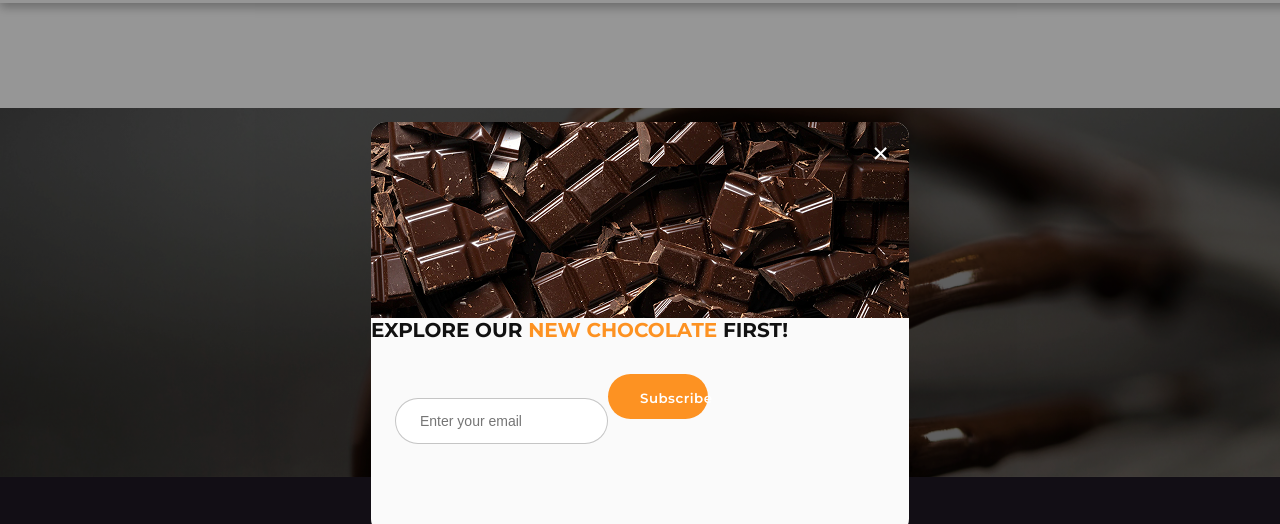
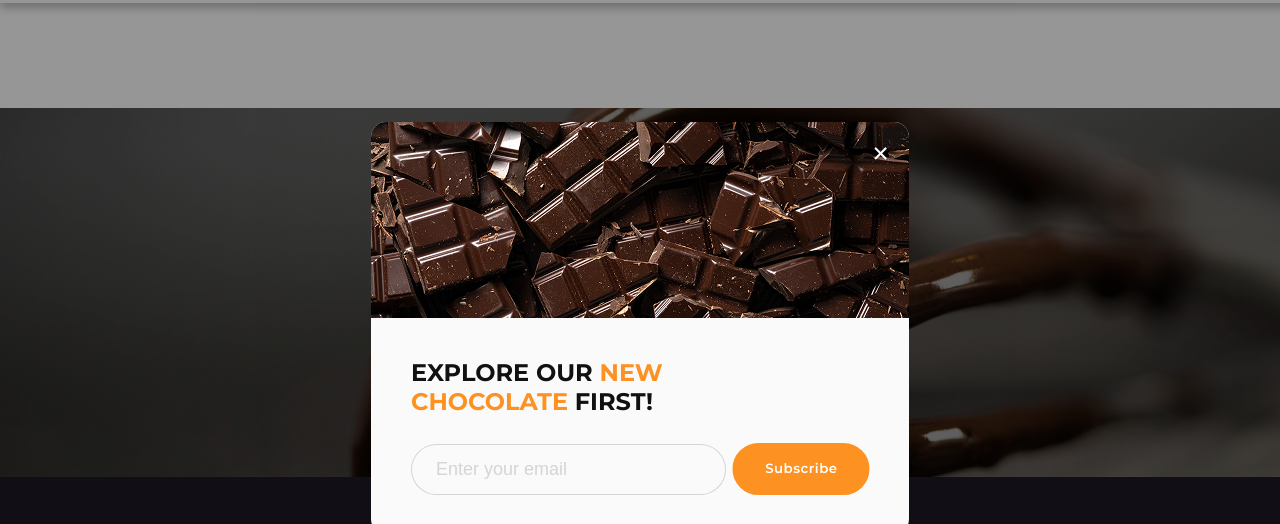
Before and after one commit to YelyzavetaMala/Simply-chocolate, a website built with Vite: page index.html in a window 1280 px wide. Both pictures are taken after a click on the button "Subscribe". Shown: the part 4278-4802 px from the top of the page. Built offline with nearby package versions, Linux system fonts and the light colour scheme; files whose address does not match are found by name.

Commit message:
finished subscribe section

```diff
--- a/css/styles.css
+++ b/css/styles.css
@@ -20,6 +20,10 @@ body {
   background-color: var(--color-background-light);
   font-size: 14px;
   margin: 0;
+}
+
+body.noscroll {
+  overflow: hidden;
 }
 
 a {
@@ -1388,32 +1392,57 @@ li:not(:last-child) {
 }
 
 .subscribe-form {
-  padding: 32px 24px;
-  display: flex;
-}
+  padding-left: 24px;
+  padding-bottom: 32px;
+  display: flex;
+  align-items: end;
+  @media (min-width: 768px) {
+    padding-left: 40px;
+    padding-bottom: 40px;
+  }
+}
+
+.input-field::placeholder {
+  color: rgba(64, 64, 64, 0.2);
+}
+
 .subscribe-form-text {
   text-transform: uppercase;
   font-size: 20px;
   font-weight: bold;
+  padding-left: 24px;
+  padding-top: 32px;
+  @media (min-width: 768px) {
+    font-size: 24px;
+    width: 298px;
+    padding-left: 40px;
+    padding-top: 40px;
+  }
 }
 
 .input-field {
+  background-color: var(--color-background-light);
   font-size: 14px;
   margin-top: 24px;
   border-radius: 100px;
-  color: rgba(64, 64, 64, 0.3);
-  border: 1.5px solid rgba(64, 64, 64, 0.3);
+  color: var(--color-primari);
+  border: 1px solid rgba(64, 64, 64, 0.2);
   padding: 14px 18px;
   width: 163px;
   @media (min-width: 768px) {
+    font-size: 18px;
     padding: 14px 24px;
-  }
-}
+    width: 265px;
+    margin-top: 28px;
+  }
+}
+
 .button-form {
+  position: relative;
   background-color: var(--color-brand);
   color: var(--color-primeri-light);
   cursor: pointer;
-  border: none;
+  border: 2px solid var(--color-brand);
   width: 100px;
   height: 45px;
   border-radius: 100px;
@@ -1422,8 +1451,16 @@ li:not(:last-child) {
   letter-spacing: 0.5px;
   margin-right: 10px;
   transition: transform 250ms ease-in-out;
-  @media (min-width: 768px) {
-    padding: 18px 32px;
+
+  position: absolute;
+
+  left: 75%;
+  transform: translateX(-50%);
+  z-index: 2;
+  @media (min-width: 768px) {
+    left: 80%;
+    width: 137px;
+    height: 52px;
     margin-right: 0;
   }
 }
--- a/index.html
+++ b/index.html
@@ -667,10 +667,10 @@
                 />
               </picture>
               <button class="popup-close" id="closePopup">&times;</button>
-              <h2 class="subscribe-form-text">
+              <h3 class="subscribe-form-text">
                 Explore our
                 <span class="accent-word">new chocolate</span> first!
-              </h2>
+              </h3>
               <form class="subscribe-form">
                 <input
                   type="email"
--- a/js/subscribe.js
+++ b/js/subscribe.js
@@ -4,8 +4,10 @@ const closePopup = document.getElementById('closePopup');
 
 orderBtn.addEventListener('click', () => {
   popup.style.display = 'flex';
+  document.body.classList.add('noscroll');
 });
 
 closePopup.addEventListener('click', () => {
   popup.style.display = 'none';
+  document.body.classList.remove('noscroll');
 });
```
